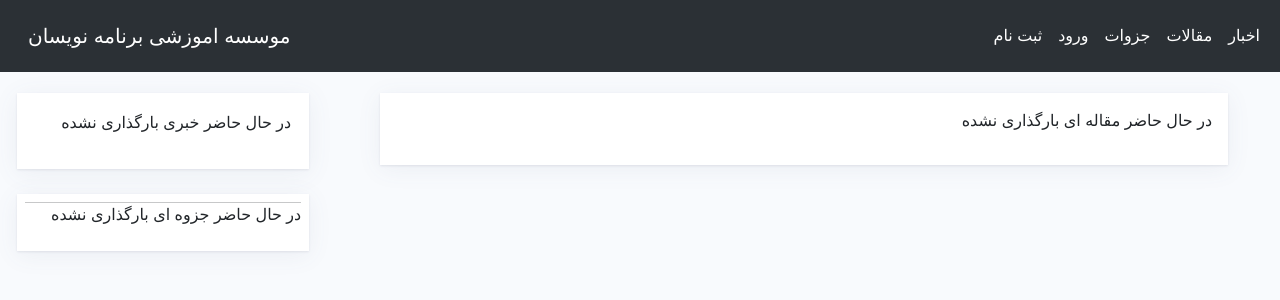
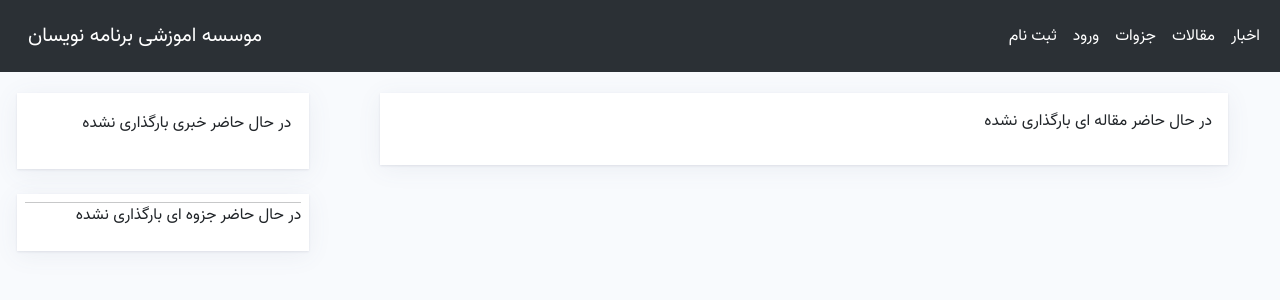
Before and after one commit to PooyaRezaee/institute, a Django app: page / in a window 1280 px wide. Shown: the top 300 px of the page. Run offline with Django 4.2, Linux system fonts and the light colour scheme; data that the repository does not hold is empty; some web fonts are replaced.

Commit message:
Fix Set Font WebSite

```diff
--- a/static/style.css
+++ b/static/style.css
@@ -1,7 +1,7 @@
 @font-face {
     font-family: "vazir-reg";
-    src: url("fonts/Vazir-Regular-FD.ttf");
-    src: url("fonts/Vazir-Regular-FD.ttf") format("truetype");
+    src: url("font/Vazir-Regular-FD.ttf");
+    src: url("font/Vazir-Regular-FD.ttf") format("truetype");
 }
 
 body{
```
